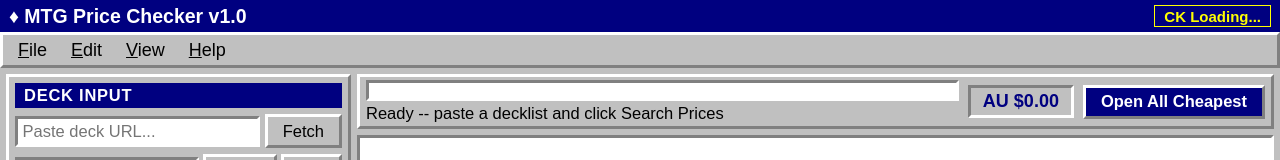
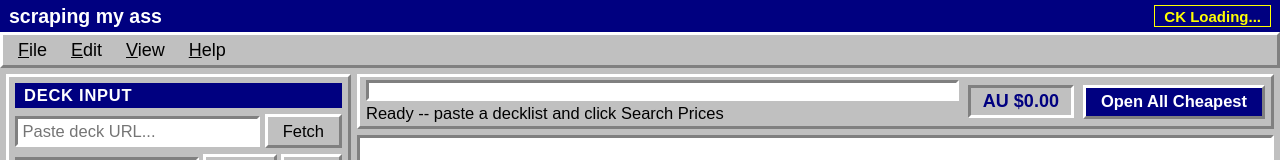
Before and after one commit to tubbbusz/mtg-price-checker, a plain HTML site: page static/index.html in a window 1280 px wide. Shown: the top 160 px of the page. Drawn offline with Linux system fonts and the light colour scheme; no server answers.

Commit message:
title change

```diff
--- a/static/index.html
+++ b/static/index.html
@@ -3,7 +3,7 @@
 <html lang="en"><head><meta http-equiv="Content-Type" content="text/html; charset=UTF-8">
 
 <meta name="viewport" content="width=device-width, initial-scale=1.0">
-<title>MTG Price Checker v1.0</title>
+<title>scraping my ass</title>
 <style>
   body {
     font-family: Arial, Helvetica, sans-serif;
@@ -407,7 +407,7 @@
 <body style="zoom: 150%;">
 
 <div id="titlebar">
-  <div id="titlebar-left">♦ MTG Price Checker v1.0</div>
+  <div id="titlebar-left">scraping my ass</div>
   <div id="ck-badge">CK Loading...</div>
 
 </div>
```
